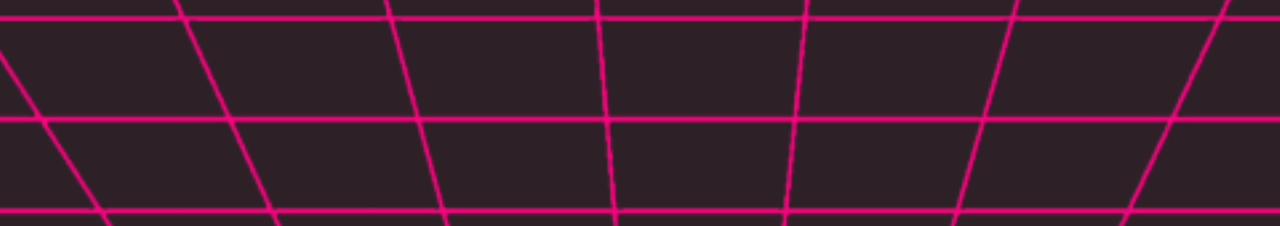
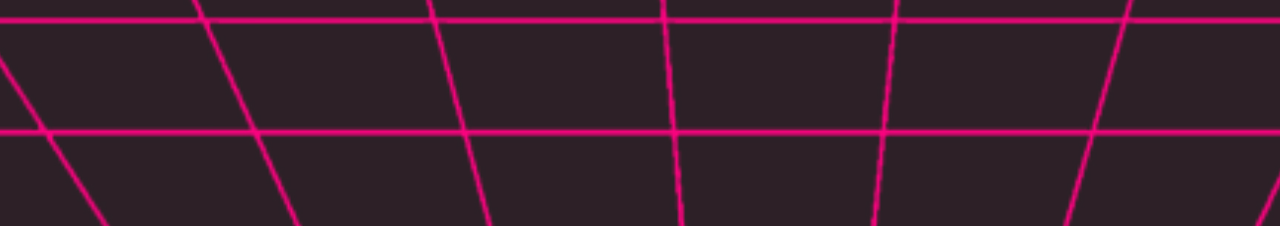
Before and after one commit to slusser2/bbwebsite, a website: page index.html in a window 1280 px wide. Shown: the top 226 px of the page. Drawn offline with nearby package versions, Linux system fonts and the light colour scheme.

Commit message:
better sizing

```diff
--- a/style.css
+++ b/style.css
@@ -9,7 +9,11 @@
 body {
     background-image: url(bbback.jpg);
     background-size: cover;
+    background-repeat: no-repeat;
     z-index: 1;
+    height: 100vh;
+    padding: 0;
+    margin:0;
 }
 
 button {
```
